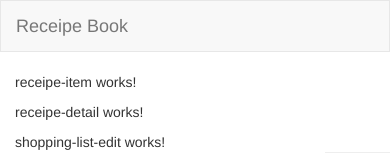
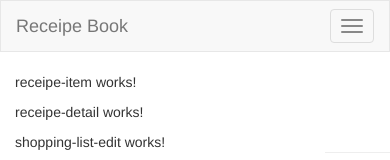
Before and after one commit to AshKemp/receipe-project, an Angular app: page / in a window 390 px wide. Shown: the top 160 px of the page. Built offline with nearby package versions, Linux system fonts and the light colour scheme.

Commit message:
Added Non-Collapsable Navbar and implemented Hamburger

```diff
--- a/src/app/header/header.component.html
+++ b/src/app/header/header.component.html
@@ -2,9 +2,13 @@
 <nav class="navbar navbar-default">
   <div class="container-fluid">
     <div class="navbar-header">
+      <button type="button" class="navbar-toggle" (click)="collapsed = !collapsed">
+        <span class="icon-bar" *ngFor="let iconBar of [1, 2, 3]"></span>
+      </button>
       <a href="#" class="navbar-brand">Receipe Book</a>
     </div>
-    <div class="collapse navbar-collapse">
+    <div class="navbar-collapse" [class.collapse]="collapsed" (window:resize)="collapsed = true">
+      <!-- <div class="navbar navbar-collapse"> -->
       <ul class="nav navbar-nav">
         <li><a href="#">Receipes List</a></li>
         <li><a href="#">Shopping List</a></li>
--- a/src/app/header/header.component.ts
+++ b/src/app/header/header.component.ts
@@ -4,4 +4,6 @@
   selector: 'app-header',
   templateUrl: './header.component.html',
 })
-export class HeaderComponent {}
+export class HeaderComponent {
+  collapsed = true;
+}
```
